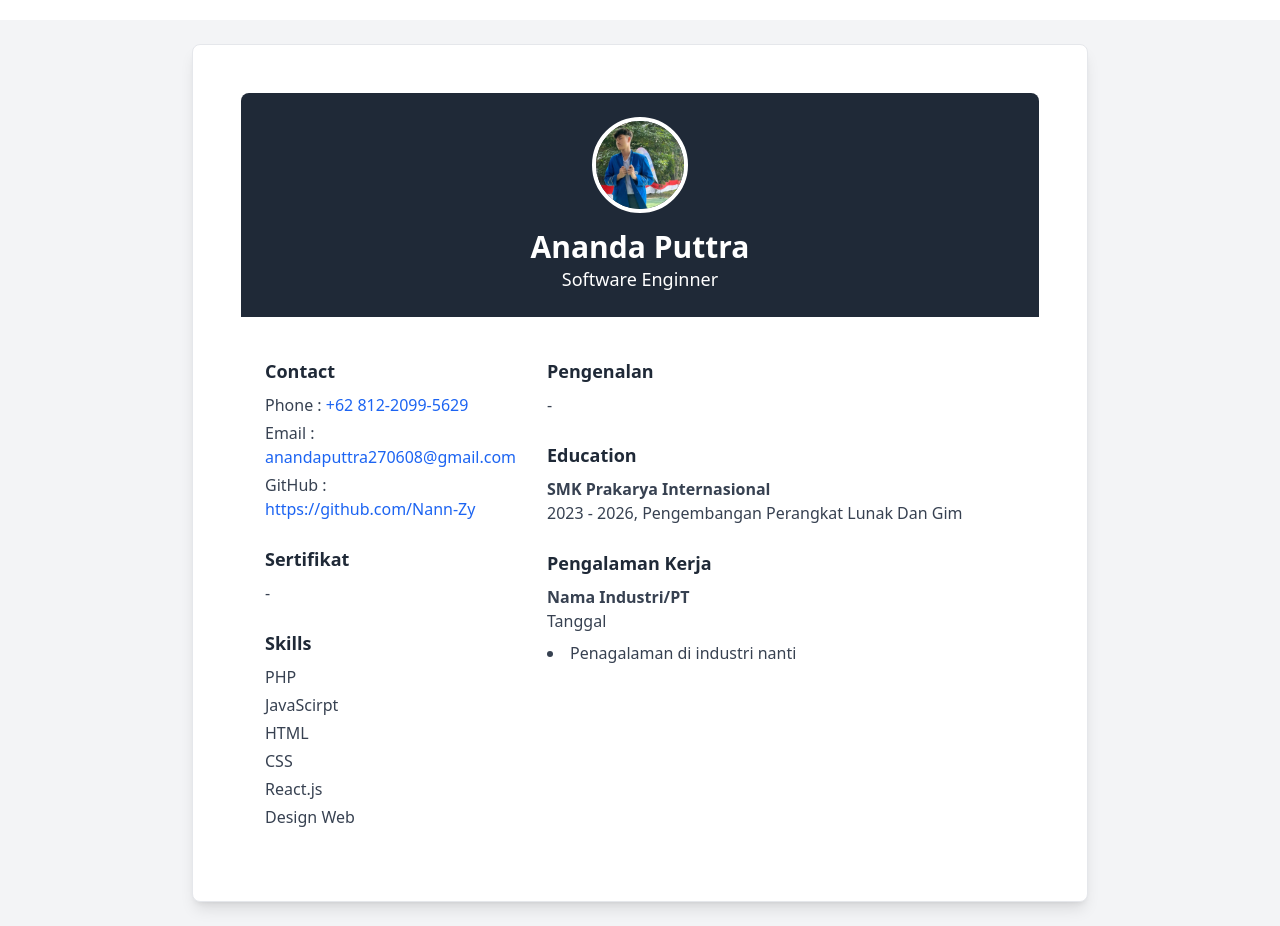
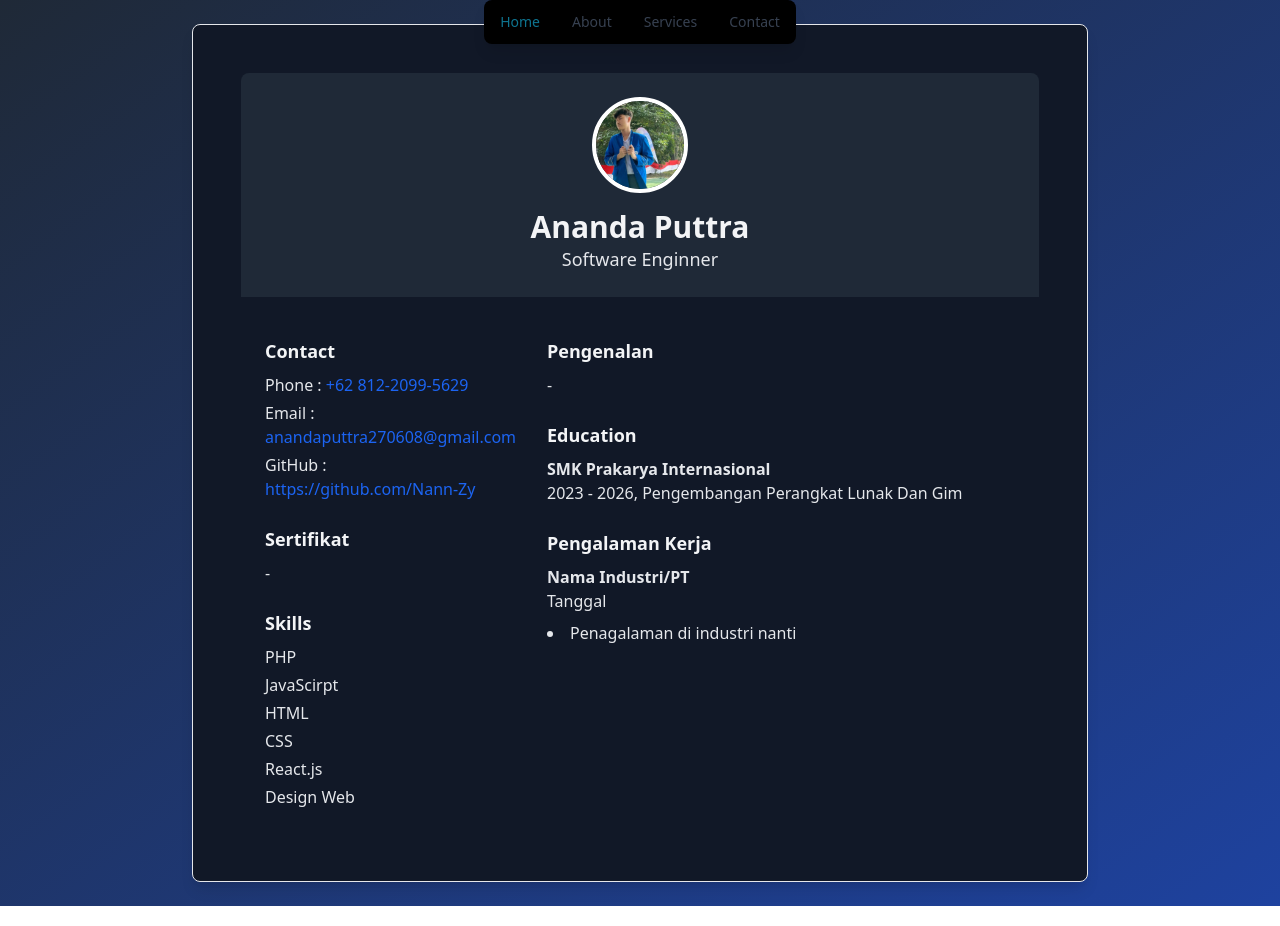
Before and after one commit to Nann-Zy/CV, a React (Vite) app: page / in a window 1280 px wide. Built offline with nearby package versions, Linux system fonts and the light colour scheme.

Commit message:
Update 2

```diff
--- a/package.json
+++ b/package.json
@@ -10,6 +10,8 @@
     "preview": "vite preview"
   },
   "dependencies": {
+    "bootstrap": "^5.3.3",
+    "bootstrap-icons": "^1.11.3",
     "flowbite": "^2.5.2",
     "flowbite-react": "^0.10.2",
     "react": "^18.3.1",
--- a/src/Components/Header.jsx
+++ b/src/Components/Header.jsx
@@ -1,22 +1,28 @@
-import { Navbar,NavbarLink } from "flowbite-react";
+import { Navbar, NavbarLink } from "flowbite-react";
+import { useState } from 'react';
 
 export function Header() {
+  const [activeLink, setActiveLink] = useState('Home');
+
+  const handleLinkClick = (link) => {
+    setActiveLink(link);
+    // Scroll to the section with the id matching the link
+    document.getElementById(link.toLowerCase()).scrollIntoView({ behavior: 'smooth' });
+  };
+
   return (
-    <Navbar fluid rounded>
-      {/* <Navbar.Brand as={NavbarLink} href="https://flowbite-react.com">
-      </Navbar.Brand>
-      <Navbar.Toggle />
-      <Navbar.Collapse>
-        <Navbar.Link href="#" active>
-          Home
-        </Navbar.Link>
-        <Navbar.Link as={NavbarLink} href="#">
-          About
-        </Navbar.Link>
-        <Navbar.Link href="#">Services</Navbar.Link>
-        <Navbar.Link href="#">Pricing</Navbar.Link>
-        <Navbar.Link href="#">Contact</Navbar.Link>
-      </Navbar.Collapse> */}
-    </Navbar>
+    <div className="fixed top-0 w-full z-50 flex justify-center">
+      <Navbar fluid rounded className="bg-black text-white max-w-[350px] mx-auto py-3 px-4 rounded-lg shadow-lg">
+        <div className="flex items-center justify-between w-full">
+          <Navbar.Toggle />
+          <Navbar.Collapse>
+            <Navbar.Link href="#" active={activeLink === 'Home'} onClick={() => handleLinkClick('Home')}>Home</Navbar.Link>
+            <Navbar.Link href="#" active={activeLink === 'About'} onClick={() => handleLinkClick('About')}>About</Navbar.Link>
+            <Navbar.Link href="#" active={activeLink === 'Services'} onClick={() => handleLinkClick('Services')}>Services</Navbar.Link>
+            <Navbar.Link href="#" active={activeLink === 'Contact'} onClick={() => handleLinkClick('Contact')}>Contact</Navbar.Link>
+          </Navbar.Collapse>
+        </div>
+      </Navbar>
+    </div>
   );
 }
--- a/src/Components/Profile.jsx
+++ b/src/Components/Profile.jsx
@@ -3,16 +3,16 @@ import Image from "../assets/pp.jpg";
 
 export const Profile = () => {
     return (
-        <div className="bg-gray-100 min-h-screen p-6 flex justify-center">
-            <Card className="w-full max-w-4xl p-6 shadow-lg">
+        <div className="bg-gradient-to-br from-gray-800 to-blue-800 min-h-screen p-6 flex justify-center">
+            <Card className="w-full max-w-4xl p-6 shadow-lg bg-gray-900">
                 <div className="bg-gray-800 text-white p-6 rounded-t-lg flex flex-col items-center">
                     <img
                         alt="Photo Profile"
                         src={Image}
                         className="rounded-full w-24 h-24 mb-4 border-4 border-white"
                     />
-                    <h1 className="text-3xl font-bold">Ananda Puttra</h1>
-                    <span className="text-lg">Software Enginner</span>
+                    <h1 className="text-3xl font-bold text-gray-100">Ananda Puttra</h1>
+                    <span className="text-lg text-gray-200">Software Enginner</span>
                 </div>
 
                 {/* Content */}
@@ -20,8 +20,8 @@ export const Profile = () => {
                     {/* Left Side - Contact, Portfolio, Skills */}
                     <div className="w-full md:w-1/3">
                         {/* Contact */}
-                        <h2 className="text-lg font-semibold text-gray-800">Contact</h2>
-                        <ul className="text-gray-700 mt-2 space-y-1">
+                        <h2 className="text-lg font-semibold text-gray-100">Contact</h2>
+                        <ul className="text-gray-200 mt-2 space-y-1">
                             <li>Phone   : <a href="https://wa.me/6281220995629" target="_blank" className="text-blue-600">+62 812-2099-5629</a></li>
                             <li>Email   : <a href="https://anandaputtra270608@gmail.com" target="_blank" className="text-blue-600">anandaputtra270608@gmail.com</a></li>
                             <li>GitHub  : <a href="https://github.com/Nann-Zy" target="_blank" className="text-blue-600">https://github.com/Nann-Zy</a></li>
@@ -29,12 +29,12 @@ export const Profile = () => {
 
 
                         {/* Portfolio */}
-                        <h2 className="text-lg font-semibold text-gray-800 mt-6">Sertifikat</h2>
-                        <p className="text-gray-700 mt-2">-</p>
+                        <h2 className="text-lg font-semibold text-gray-100 mt-6">Sertifikat</h2>
+                        <p className="text-gray-200 mt-2">-</p>
 
                         {/* Skills */}
-                        <h2 className="text-lg font-semibold text-gray-800 mt-6">Skills</h2>
-                        <ul className="text-gray-700 mt-2 space-y-1">
+                        <h2 className="text-lg font-semibold text-gray-100 mt-6">Skills</h2>
+                        <ul className="text-gray-200 mt-2 space-y-1">
                             <li>PHP</li>
                             <li>JavaScirpt</li>
                             <li>HTML</li>
@@ -47,21 +47,21 @@ export const Profile = () => {
                     {/* Right Side - Summary, Education, Work Experience */}
                     <div className="w-full md:w-2/3">
                         {/* Summary */}
-                        <h2 className="text-lg font-semibold text-gray-800">Pengenalan</h2>
-                        <p className="text-gray-700 mt-2">
+                        <h2 className="text-lg font-semibold text-gray-100">Pengenalan</h2>
+                        <p className="text-gray-200 mt-2">
                             -
                         </p>
 
                         {/* Education */}
-                        <h2 className="text-lg font-semibold text-gray-800 mt-6">Education</h2>
-                        <p className="text-gray-700 mt-2">
+                        <h2 className="text-lg font-semibold text-gray-100 mt-6">Education</h2>
+                        <p className="text-gray-200 mt-2">
                             <strong>SMK Prakarya Internasional</strong><br />
                             2023 - 2026, Pengembangan Perangkat Lunak Dan Gim
                         </p>
 
                         {/* Work Experience */}
-                        <h2 className="text-lg font-semibold text-gray-800 mt-6">Pengalaman Kerja</h2>
-                        <div className="text-gray-700 mt-2 space-y-4">
+                        <h2 className="text-lg font-semibold text-gray-100 mt-6">Pengalaman Kerja</h2>
+                        <div className="text-gray-200 mt-2 space-y-4">
                             <div>
                                 <strong>Nama Industri/PT</strong><br/>
                                 Tanggal
```
Also changed, not shown: 1 other file (tests, documents, lock files or other folders).
